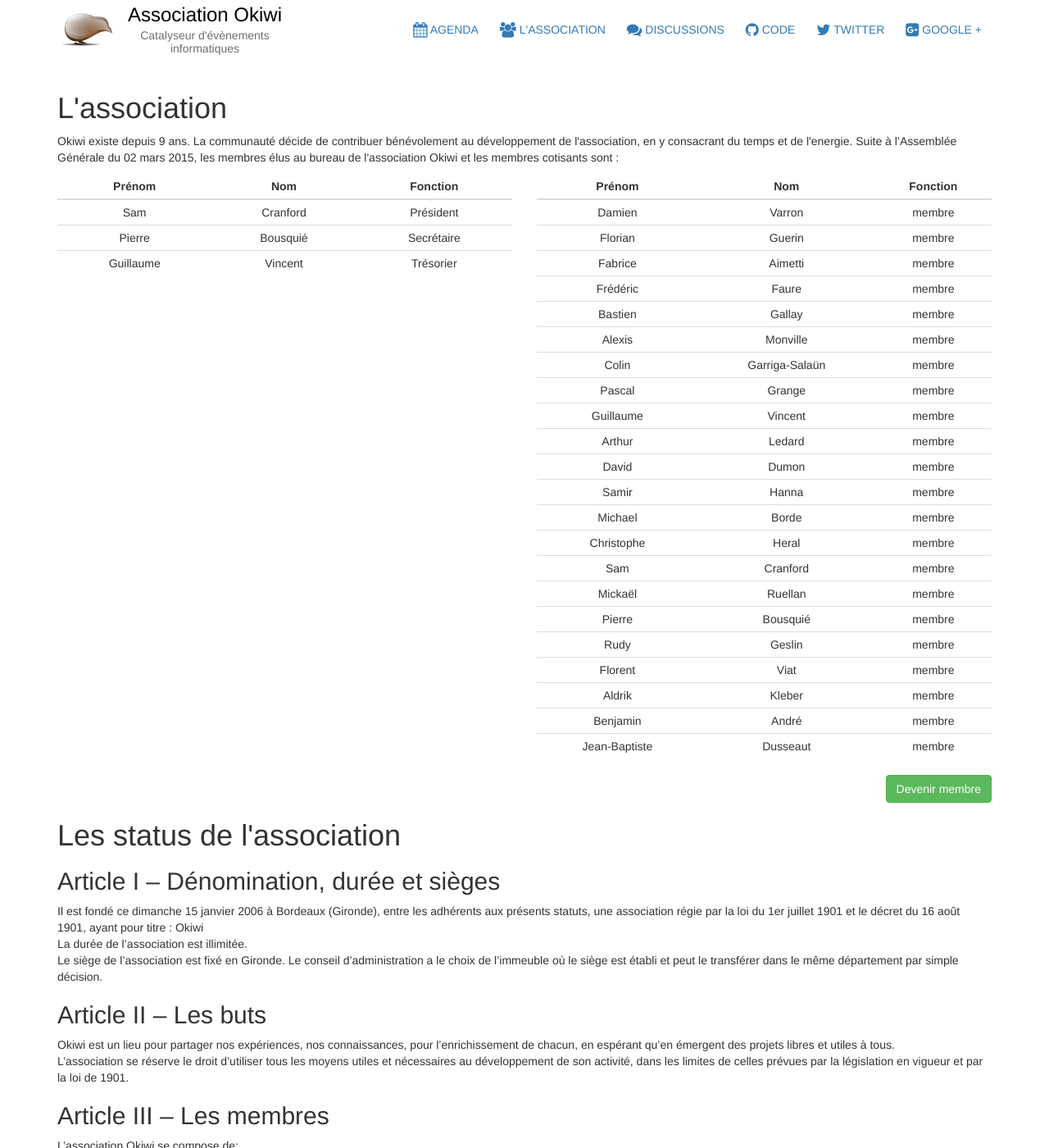
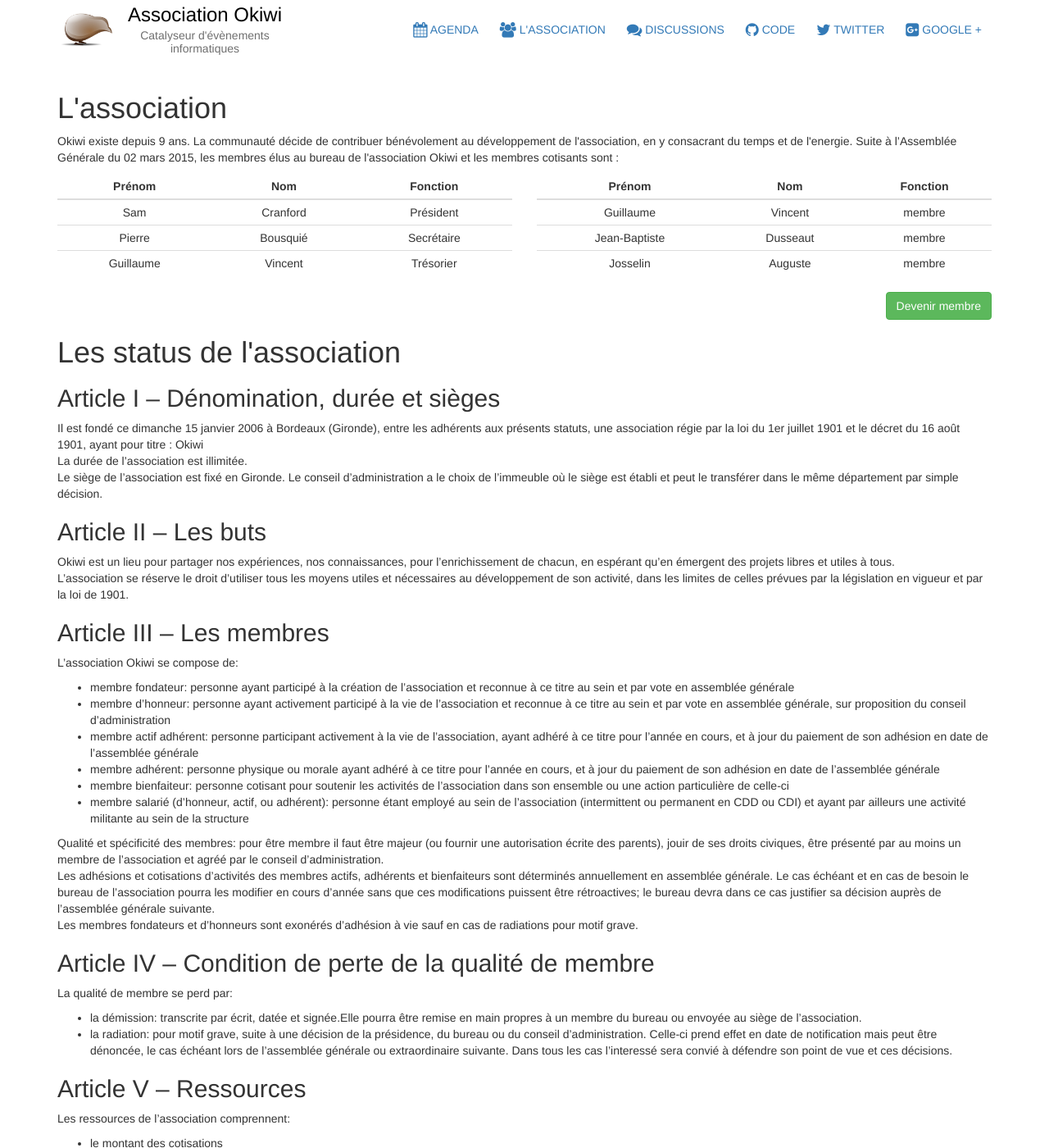
Before and after one commit to okiwi/okiwi.org, a Jekyll site: the page built from association/index.html, in a window 1280 px wide and 1400 px high. Shown: the whole window at 82% size. Built offline with Jekyll 4.4.1, drawn with Linux system fonts in a browser that asks for light colours; nearby versions of some CDN libraries; Markdown is read by kramdown in place of the engine named in the settings.

Commit message:
Update okiwi.yml

```diff
--- a/_data/okiwi.yml
+++ b/_data/okiwi.yml
@@ -4,71 +4,14 @@ date_assemblee_generale: 2015-03-02T19:00:00+01:00
 date_lisible: 02 mars 2015
 
 membres_cotisants:
-    - nom: Varron
-      prenom: Damien
-
-    - nom: Guerin
-      prenom: Florian
-
-    - nom: Aimetti
-      prenom: Fabrice
-
-    - nom: Faure
-      prenom: Frédéric
-
-    - nom: Gallay
-      prenom: Bastien
-
-    - nom: Monville
-      prenom: Alexis
-
-    - nom: Garriga-Salaün
-      prenom: Colin
-
-    - nom: Grange
-      prenom: Pascal
-
     - nom: Vincent
       prenom: Guillaume
 
-    - nom: Ledard
-      prenom: Arthur
-
-    - nom: Dumon
-      prenom: David
-
-    - nom: Hanna
-      prenom: Samir
-
-    - nom: Borde
-      prenom: Michael
-
-    - nom: Heral
-      prenom: Christophe
-
-    - nom: Cranford
-      prenom: Sam
-
-    - nom: Ruellan
-      prenom: Mickaël
-
-    - nom: Bousquié
-      prenom: Pierre
-
-    - nom: Geslin
-      prenom: Rudy
-
-    - nom: Viat
-      prenom: Florent
-
-    - nom: Kleber
-      prenom: Aldrik
-
-    - nom: André
-      prenom: Benjamin
-
     - nom: Dusseaut
       prenom: Jean-Baptiste
+
+    - nom: Auguste
+      prenom: Josselin
 
 bureau:
     - fonction: Président
@@ -84,11 +27,11 @@ bureau:
       prenom: Guillaume
 
 
-montant_dons: 0
+montant_dons: 50
 
 montant_frais_fixes: 250
 
-pourcentage_cotisations: 0
+pourcentage_cotisations: 20
 
 age: 9
 
```
